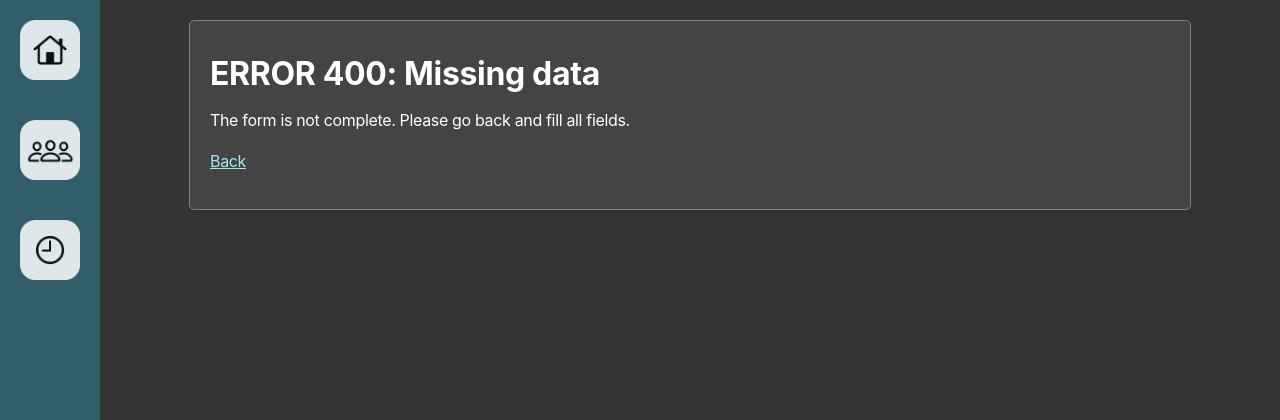
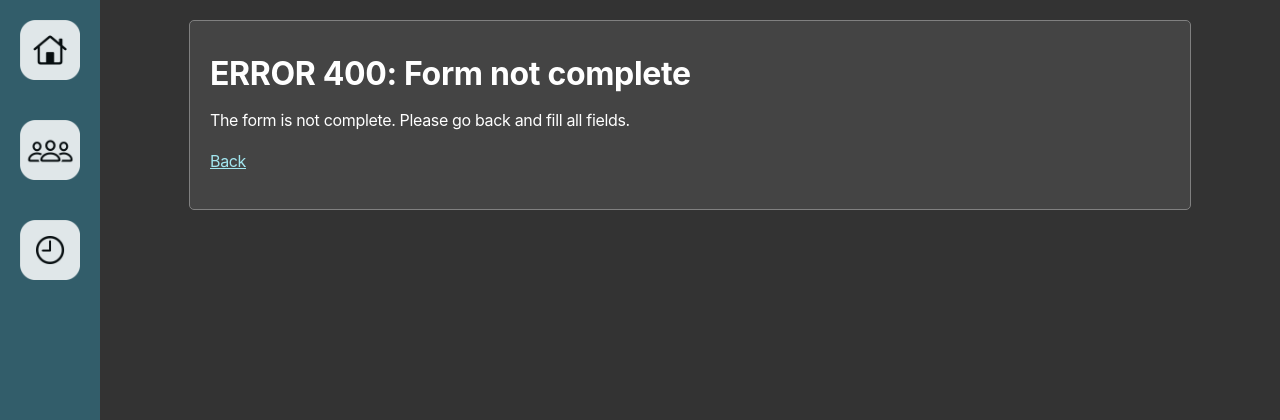
Before and after one commit to alexkinsey/kenetic_gym_schedual_planner, a Flask app: template templates/errors/missing_data.html in a window 1280 px wide. Shown: the top 420 px of the page. Run offline with Flask 2, Linux system fonts and the light colour scheme; the template is opened without the code that fills it, so the values that code supplies are empty.

Commit message:
error handling

```diff
--- a/templates/errors/missing_data.html
+++ b/templates/errors/missing_data.html
@@ -3,7 +3,7 @@
 
 {% block content %}
 <div class="content_container">
-    <h1>ERROR 400: Missing data</h1>
+    <h1>ERROR 400: Form not complete</h1>
     <p>The form is not complete. Please go back and fill all fields.<p>
     <a href="#" onclick="history.go(-1)">Back</a>
 </div>
```
